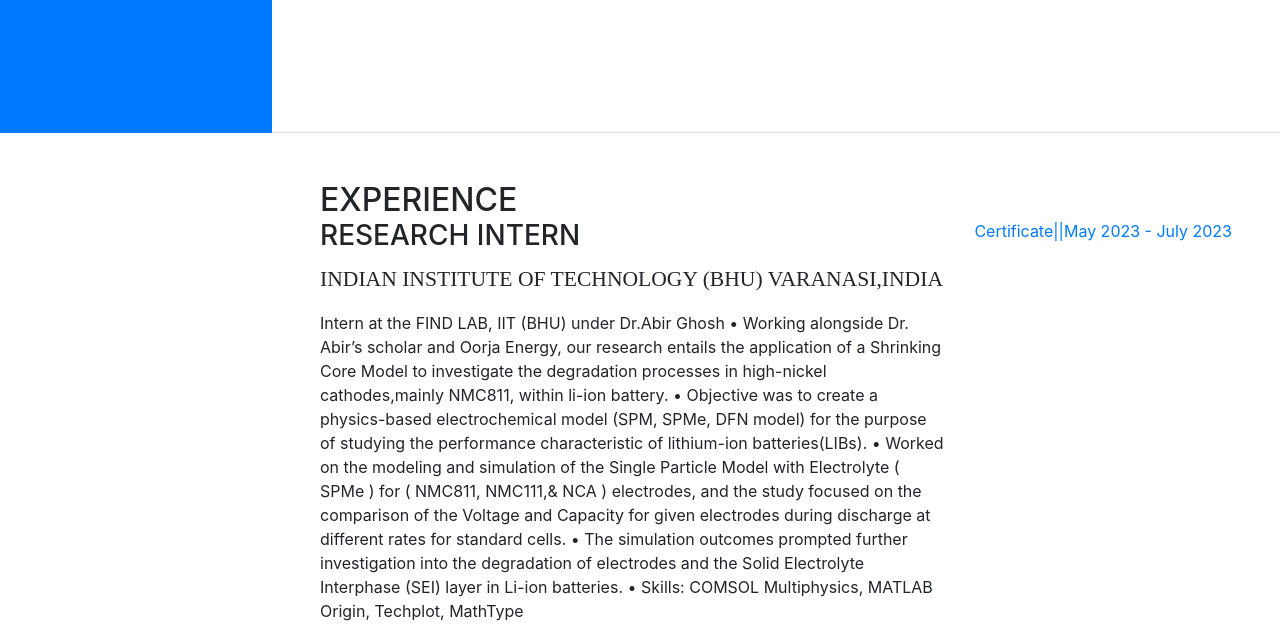
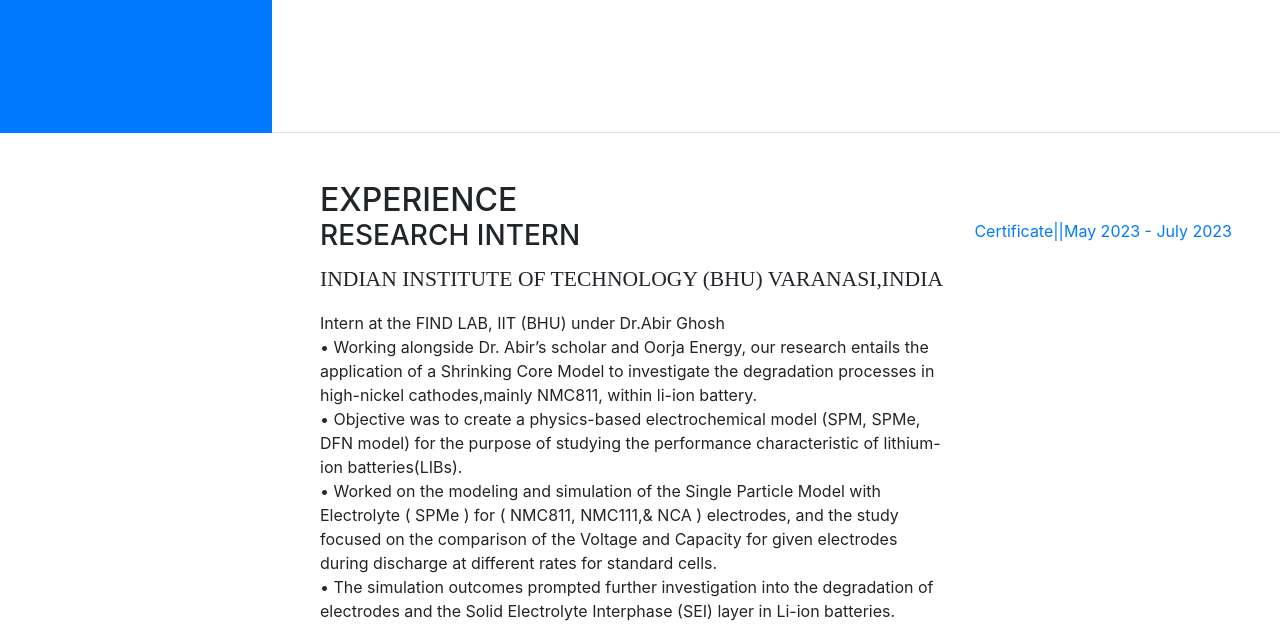
Before and after one commit to shivam-iitp/portfolio.github.io, a website with bundled scripts: page index.html in a window 1280 px wide. Shown: the part 667-1293 px from the top of the page. Built offline with nearby package versions, Linux system fonts and the light colour scheme; a web font is replaced by a local one.

Commit message:
Update index.html

```diff
--- a/index.html
+++ b/index.html
@@ -137,16 +137,16 @@
             <h3 class="mb-0">Research Intern</h3>
             <div class="subheading mb-3">Indian Institute of Technology (BHU) Varanasi,India</div>
             <p>
- Intern at the FIND LAB, IIT (BHU) under Dr.Abir Ghosh
+ Intern at the FIND LAB, IIT (BHU) under Dr.Abir Ghosh <br>
 • Working alongside Dr. Abir’s scholar and Oorja Energy, our research entails the application of a Shrinking Core
-Model to investigate the degradation processes in high-nickel cathodes,mainly NMC811, within li-ion battery.
+Model to investigate the degradation processes in high-nickel cathodes,mainly NMC811, within li-ion battery.<br>
 • Objective was to create a physics-based electrochemical model (SPM, SPMe, DFN model) for the purpose of
-studying the performance characteristic of lithium-ion batteries(LIBs).
+studying the performance characteristic of lithium-ion batteries(LIBs).<br>
 • Worked on the modeling and simulation of the Single Particle Model with Electrolyte ( SPMe ) for ( NMC811,
 NMC111,& NCA ) electrodes, and the study focused on the comparison of the Voltage and Capacity for given
-electrodes during discharge at different rates for standard cells.
+electrodes during discharge at different rates for standard cells.<br>
 • The simulation outcomes prompted further investigation into the degradation of electrodes and the Solid
-Electrolyte Interphase (SEI) layer in Li-ion batteries.
+Electrolyte Interphase (SEI) layer in Li-ion batteries.<br>
 • Skills: COMSOL Multiphysics, MATLAB Origin, Techplot, MathType
 </p>
           </div>
```
